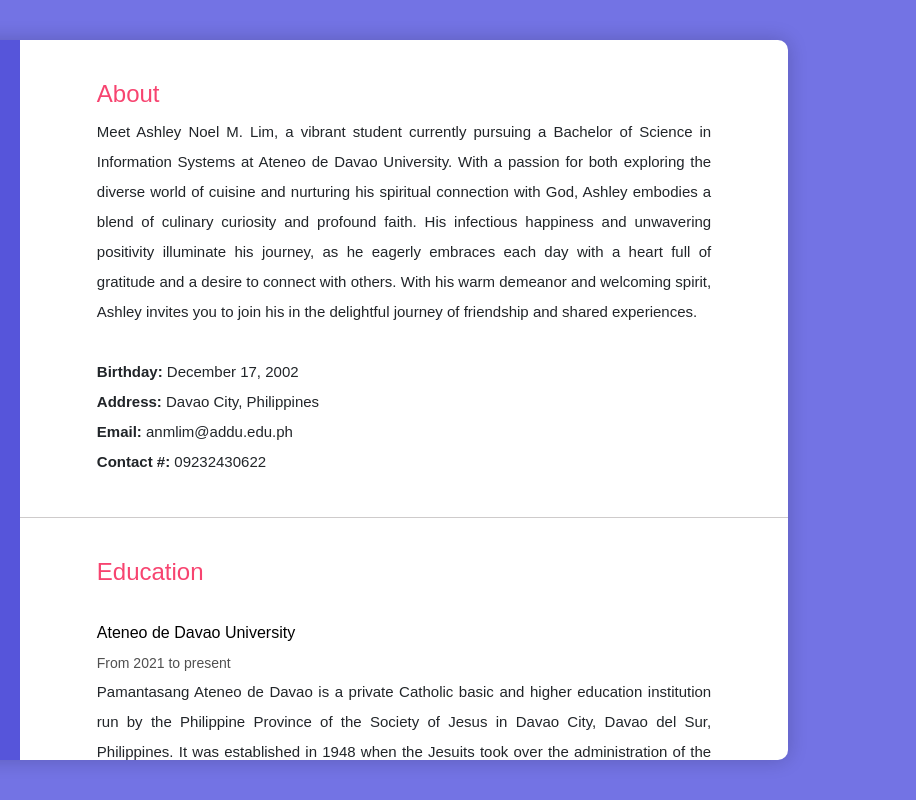
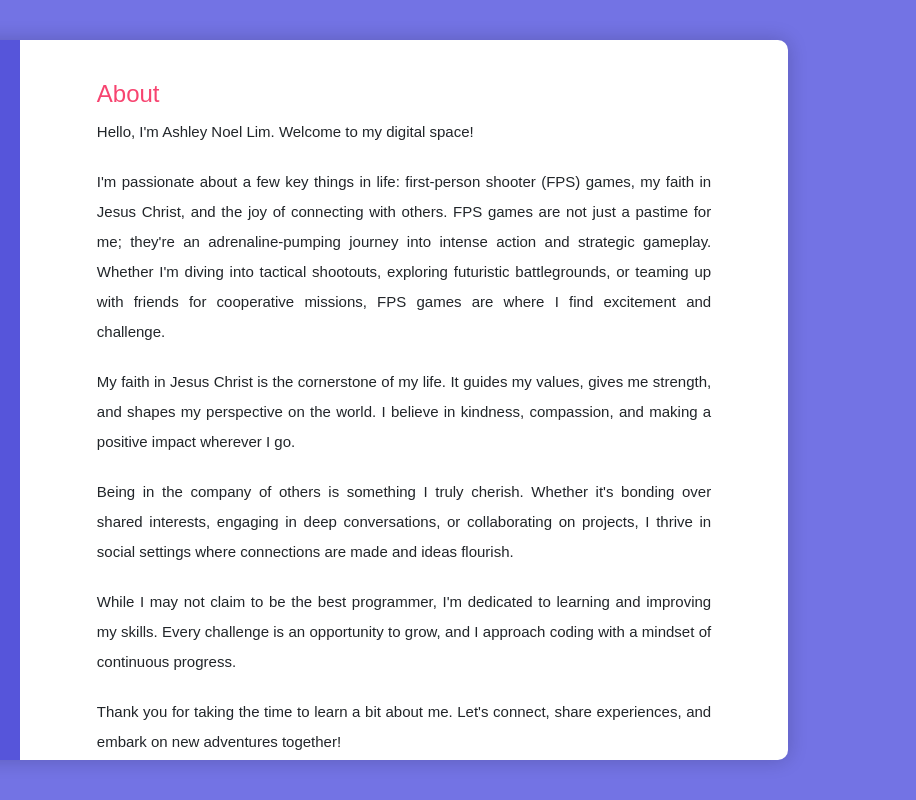
Before and after one commit to Ash143567/CV, a plain HTML site: page index.html in a window 1280 px wide. Shown: the full height of the page, 364-1280 px from the left. Drawn offline with nearby package versions, Linux system fonts and the light colour scheme.

Commit message:
final final

```diff
--- a/index.html
+++ b/index.html
@@ -203,7 +203,13 @@
         <div class="maincontent">
             <section id="about">
 				<div class="data"><h2>About</h2>
-				<p>Meet Ashley Noel M. Lim, a vibrant student currently pursuing a Bachelor of Science in Information Systems at Ateneo de Davao University. With a passion for both exploring the diverse world of cuisine and nurturing his spiritual connection with God, Ashley embodies a blend of culinary curiosity and profound faith. His infectious happiness and unwavering positivity illuminate his journey, as he eagerly embraces each day with a heart full of gratitude and a desire to connect with others. With his warm demeanor and welcoming spirit, Ashley invites you to join his in the delightful journey of friendship and shared experiences.</p>
+				<p>Hello, I'm Ashley Noel Lim. Welcome to my digital space!</p>
+				<p style="margin-top: 20px;">I'm passionate about a few key things in life: first-person shooter (FPS) games, my faith in Jesus Christ, and the joy of connecting with others. FPS games are not just a pastime for me; they're an adrenaline-pumping journey into intense action and strategic gameplay. Whether I'm diving into tactical shootouts, exploring futuristic battlegrounds, or teaming up with friends for cooperative missions, FPS games are where I find excitement and challenge.</p>
+				<p style="margin-top: 20px;">My faith in Jesus Christ is the cornerstone of my life. It guides my values, gives me strength, and shapes my perspective on the world. I believe in kindness, compassion, and making a positive impact wherever I go.</p>
+				<p style="margin-top: 20px;">Being in the company of others is something I truly cherish. Whether it's bonding over shared interests, engaging in deep conversations, or collaborating on projects, I thrive in social settings where connections are made and ideas flourish.</p>
+				<p style="margin-top: 20px;">While I may not claim to be the best programmer, I'm dedicated to learning and improving my skills. Every challenge is an opportunity to grow, and I approach coding with a mindset of continuous progress.</p>
+				<p style="margin-top: 20px;">Thank you for taking the time to learn a bit about me. Let's connect, share experiences, and embark on new adventures together!</p>
+				<p style="margin-top: 20px;">Warm regards, Ashley Noel Lim</p>
 				<p style="margin-top: 30px;"><b>Birthday: </b>December 17, 2002</p>
 				<p><b>Address: </b>Davao City, Philippines</p>
 				<p><b>Email: </b>anmlim@addu.edu.ph</p>
```
